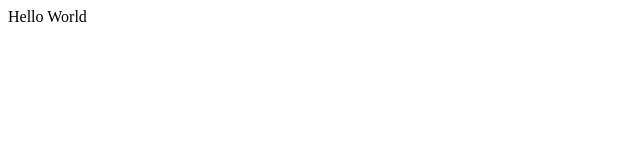
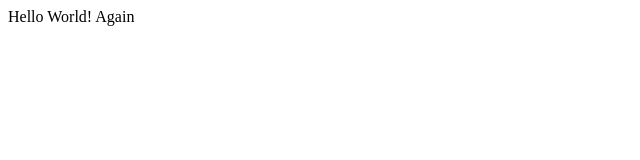
Before and after one commit to Luyando24/Lecture0, a plain HTML site: page index.html in a window 1280 px wide. Shown: the full height of the page, 0-640 px from the left. Drawn offline with Linux system fonts and the light colour scheme.

Commit message:
Update index.html

```diff
--- a/index.html
+++ b/index.html
@@ -4,6 +4,6 @@
 	<title>My Website</title>
 </head>
 <body>
- Hello World
+ Hello World! Again
 </body>
 </html>
```
